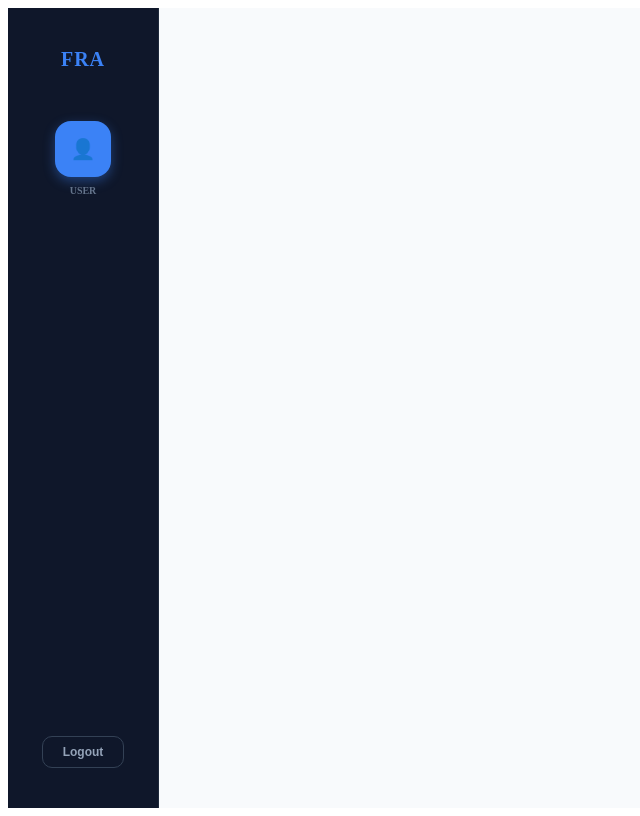
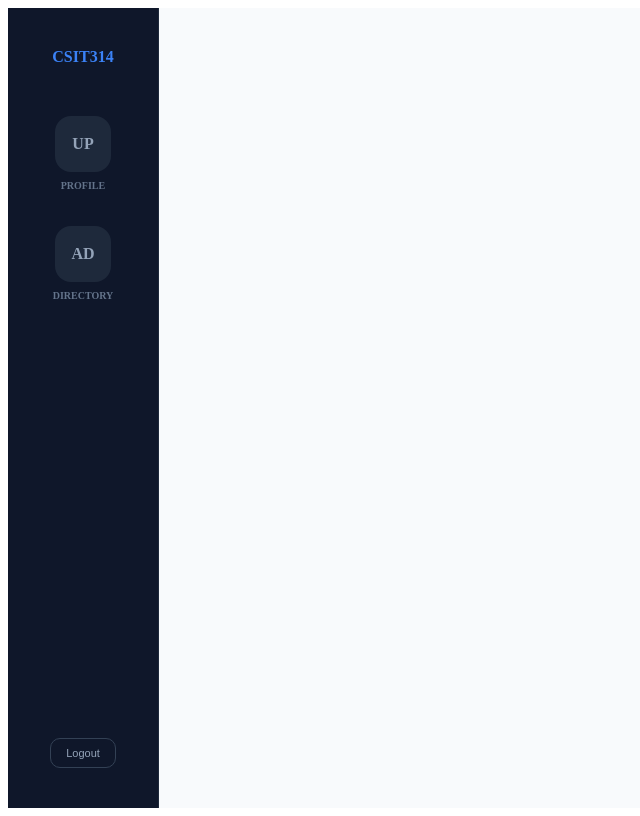
Before and after one commit to hbx70/CSIT314, a Vue app in the folder frontend/: page /admin/account in a window 1280 px wide. Before the commit this address had no page. Shown: the whole page, without its empty margins (0-640 px from the left). Built offline with nearby package versions, Linux system fonts and the light colour scheme.

Commit message:
update app

```diff
--- a/frontend/src/App.vue
+++ b/frontend/src/App.vue
@@ -1,30 +1,19 @@
 <template>
-  <router-view v-if="$route.path === '/login'" />
-
-  <div v-else class="appLayout">
+  <div v-if="$route.path.startsWith('/admin')" class="appLayout">
     <aside class="sidebar">
-      <div class="logo">FRA</div>
+      <div class="logo">CSIT314</div>
 
       <nav class="navMenu">
         <div class="expanded-menu">
-          <div class="nav-item-wrapper">
-            <div class="nav-btn active">
-              {{ roleIcon }}
-            </div>
-            <span class="nav-label">{{ currentUser?.role || 'User' }}</span>
-          </div>
-
-          <template v-if="currentUser?.role === 'Administrator'">
           <div class="nav-item-wrapper" @click="$router.push('/admin/profile')">
             <div :class="['nav-btn', { active: $route.path === '/admin/profile' }]">UP</div>
             <span class="nav-label">Profile</span>
           </div>
 
           <div class="nav-item-wrapper" @click="$router.push('/admin/directory')">
-              <div :class="['nav-btn', { active: $route.path === '/admin/directory' }]">AD</div>
+            <div :class="['nav-btn ad-theme', { active: $route.path === '/admin/directory' }]">AD</div>
             <span class="nav-label">Directory</span>
           </div>
-          </template>
         </div>
       </nav>
 
@@ -35,40 +24,33 @@
       <router-view />
     </main>
   </div>
+
+  <div v-else-if="['/fundraiser', '/manager', '/donee'].includes($route.path)" class="appLayout">
+    <aside class="sidebar">
+      <div class="logo">CSIT314</div>
+      <button @click="logout" class="logoutBtn">Logout</button>
+    </aside>
+
+    <main class="content">
+      <router-view />
+    </main>
+  </div>
+
+  <router-view v-else />
 </template>
 
 <script setup>
-import { computed } from 'vue'
-import { useRouter, useRoute } from 'vue-router'
+import { useRouter } from 'vue-router'
 
 const router = useRouter()
-const route = useRoute()
-
-// 从本地存储获取当前用户信息
-const currentUser = computed(() => {
-  const user = localStorage.getItem('currentUser')
-  return user ? JSON.parse(user) : null
-})
-
-// 动态角色图标逻辑
-const roleIcon = computed(() => {
-  const icons = {
-    'Administrator': '🛠️',
-    'Fund Raiser': '📢',
-    'Donee': '🤝',
-    'Platform Manager': '📊'
-  }
-  return icons[currentUser.value?.role] || '👤'
-})
 
 const logout = () => {
-  localStorage.removeItem('currentUser')
+  localStorage.removeItem('currentUser') // 清除登录信息
   router.push('/login')
 }
 </script>
 
 <style scoped>
-/* 继承你提供的外观样式 */
 .appLayout {
   display: flex;
   height: 100vh;
@@ -77,8 +59,9 @@ const logout = () => {
   overflow: hidden;
 }
 
+/* 统一修改：边栏宽度设定为 150px */
 .sidebar {
-  width: 150px; /* 统一宽度 */
+  width: 150px;
   background: #0f172a;
   display: flex;
   flex-direction: column;
@@ -92,8 +75,7 @@ const logout = () => {
   font-weight: 900;
   color: #3b82f6;
   margin-bottom: 50px;
-  font-size: 20px;
-  letter-spacing: 1px;
+  font-size: 16px;
 }
 
 .navMenu {
@@ -104,7 +86,7 @@ const logout = () => {
   display: flex;
   flex-direction: column;
   align-items: center;
-  gap: 30px;
+  gap: 35px;
   width: 100%;
 }
 
@@ -114,13 +96,9 @@ const logout = () => {
   align-items: center;
   width: 100%;
   cursor: pointer;
-  transition: transform 0.2s ease;
 }
 
-.nav-item-wrapper:hover {
-  transform: translateY(-2px);
-}
-
+/* 按钮原始样式保持不变 */
 .nav-btn {
   width: 56px;
   height: 56px;
@@ -131,14 +109,11 @@ const logout = () => {
   align-items: center;
   justify-content: center;
   font-weight: 900;
-  font-size: 20px;
-  transition: all 0.3s ease;
 }
 
 .nav-btn.active {
   background: #3b82f6;
   color: white;
-  box-shadow: 0 4px 12px rgba(59, 130, 246, 0.4);
 }
 
 .nav-label {
@@ -147,14 +122,12 @@ const logout = () => {
   font-weight: 700;
   margin-top: 8px;
   text-transform: uppercase;
-  text-align: center;
 }
 
 .content {
   flex: 1;
   overflow-y: auto;
   background: #f8fafc;
-  padding: 20px;
 }
 
 .logoutBtn {
@@ -163,27 +136,15 @@ const logout = () => {
   background: none;
   border: 1px solid #334155;
   color: #94a3b8;
-  padding: 8px 20px;
+  padding: 8px 15px;
   border-radius: 10px;
-  font-size: 12px;
-  font-weight: 600;
+  font-size: 11px;
   cursor: pointer;
-  transition: all 0.3s ease;
 }
 
 .logoutBtn:hover {
   background: #ef4444;
   color: white;
   border-color: #ef4444;
-  box-shadow: 0 4px 10px rgba(239, 68, 68, 0.3);
-}
-
-/* 全局滚动条美化 (可选) */
-.content::-webkit-scrollbar {
-  width: 6px;
-}
-.content::-webkit-scrollbar-thumb {
-  background: #e2e8f0;
-  border-radius: 10px;
 }
 </style>
```
Lines whose indentation alone changed are shown as unchanged.
